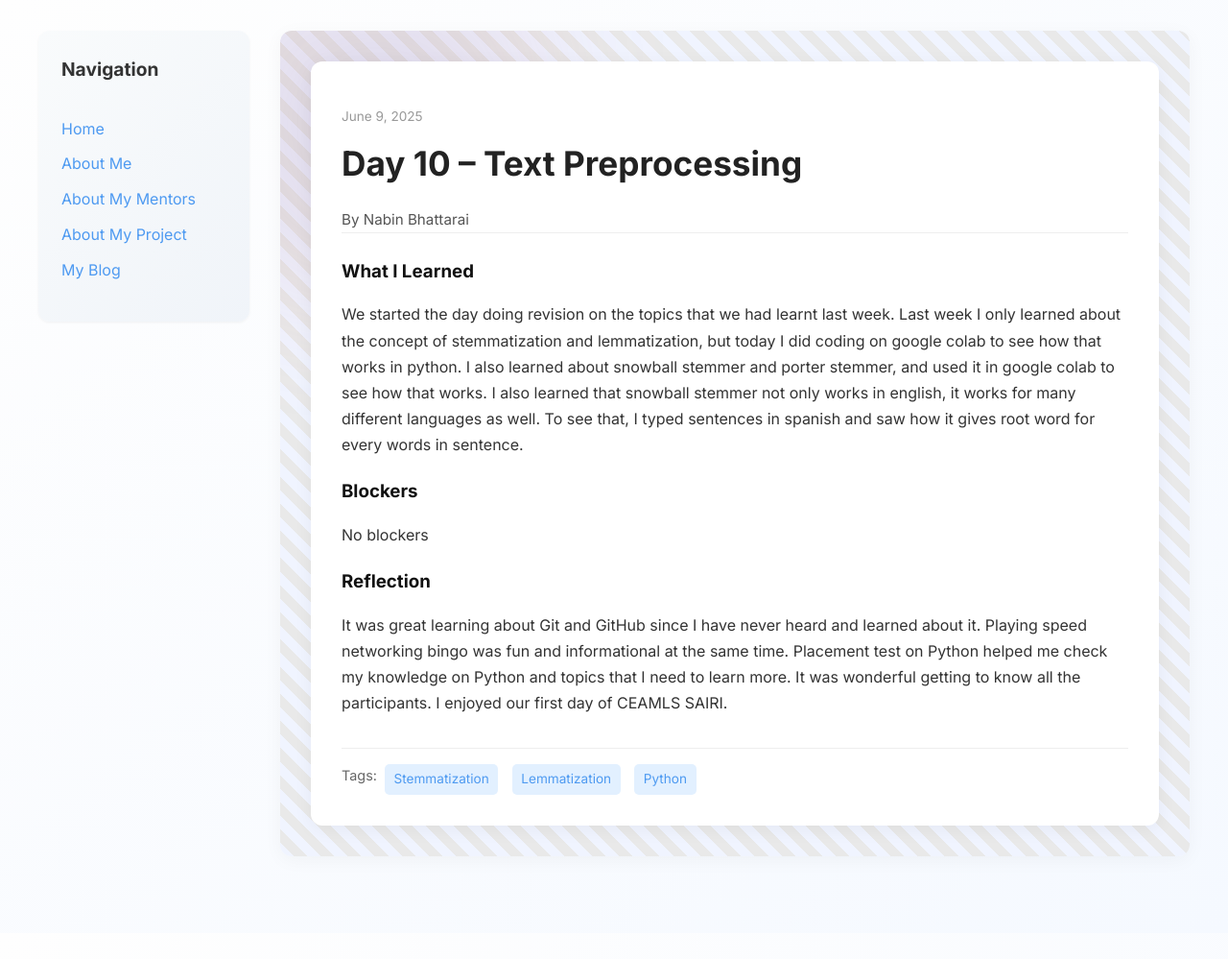
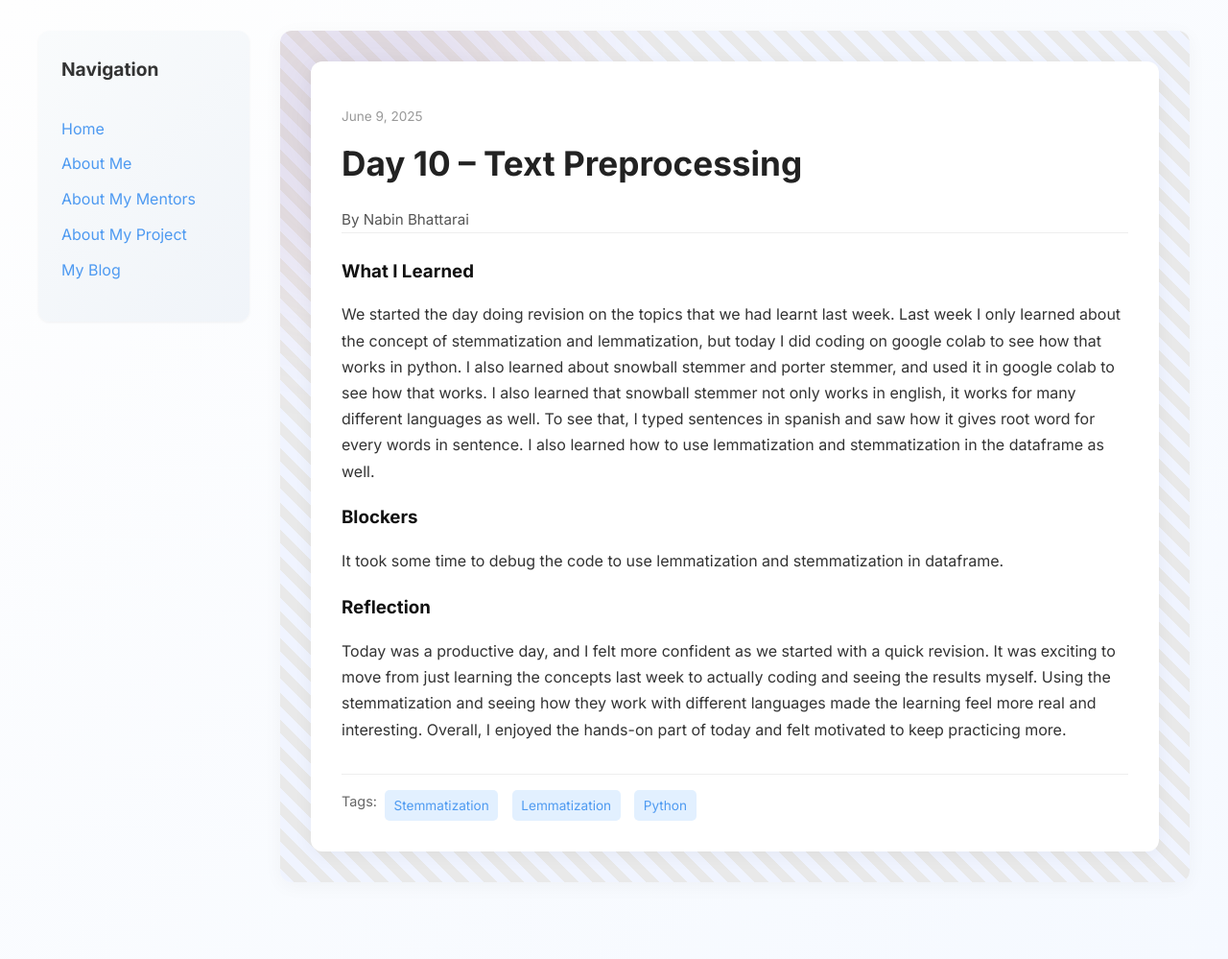
Before and after one commit to bhattarainabin2055/bhattarainabin2055.github.io, a Jekyll site: the page built from _posts/2025-06-09-day-10.md, in a window 1280 px wide. Shown: the whole page at 96% size. Built offline with Jekyll 4.4.1, drawn with Linux system fonts in a browser that asks for light colours; before the commit the page ends 972 px from its top, so only the background shows below that.

Commit message:
Update 2025-06-09-day-10.md

```diff
--- a/_posts/2025-06-09-day-10.md
+++ b/_posts/2025-06-09-day-10.md
@@ -7,11 +7,11 @@ permalink: /day10.html
 tags: ["Stemmatization", "Lemmatization", "Python"]
 
 what_i_learned: |
-  We started the day doing revision on the topics that we had learnt last week. Last week I only learned about the concept of stemmatization and lemmatization, but today I did coding on google colab to see how that works in python. I also learned about snowball stemmer and porter stemmer, and used it in google colab to see how that works. I also learned that snowball stemmer not only works in english, it works for many different languages as well. To see that, I typed sentences in spanish and saw how it gives root word for every words in sentence.
+  We started the day doing revision on the topics that we had learnt last week. Last week I only learned about the concept of stemmatization and lemmatization, but today I did coding on google colab to see how that works in python. I also learned about snowball stemmer and porter stemmer, and used it in google colab to see how that works. I also learned that snowball stemmer not only works in english, it works for many different languages as well. To see that, I typed sentences in spanish and saw how it gives root word for every words in sentence. I also learned how to use lemmatization and stemmatization in the dataframe as well.
 
 blockers: |
-  No blockers
+  It took some time to debug the code to use lemmatization and  stemmatization in dataframe.
 
 reflection: |
-  It was great learning about Git and GitHub since I have never heard and learned about it. Playing speed networking bingo was fun and informational at the same time. Placement test on Python helped me check my knowledge on Python and topics that I need to learn more. It was wonderful getting to know all the participants. I enjoyed our first day of CEAMLS SAIRI.
+  Today was a productive day, and I felt more confident as we started with a quick revision. It was exciting to move from just learning the concepts last week to actually coding and seeing the results myself. Using the stemmatization and seeing how they work with different languages made the learning feel more real and interesting. Overall, I enjoyed the hands-on part of today and felt motivated to keep practicing more.
 ---
```
